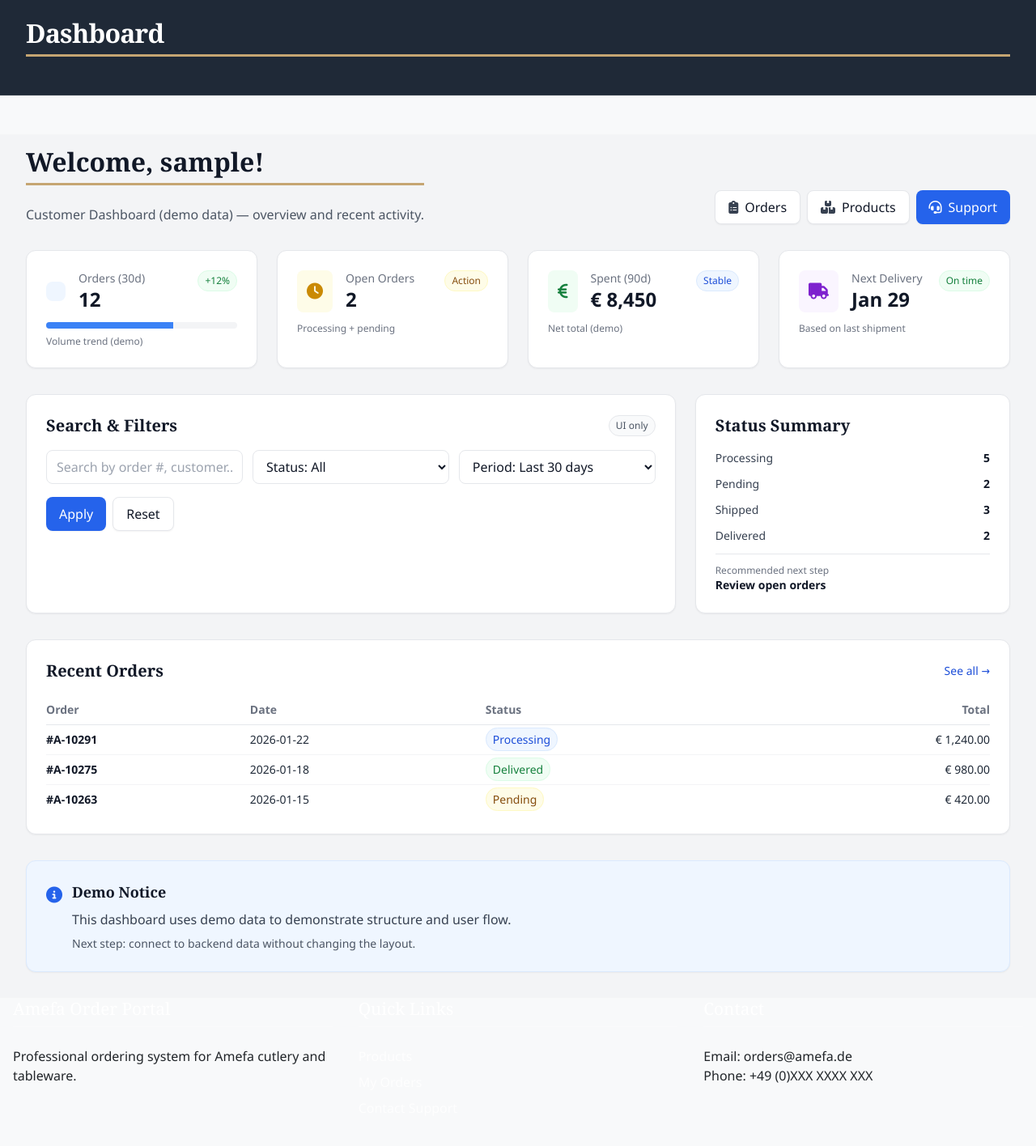
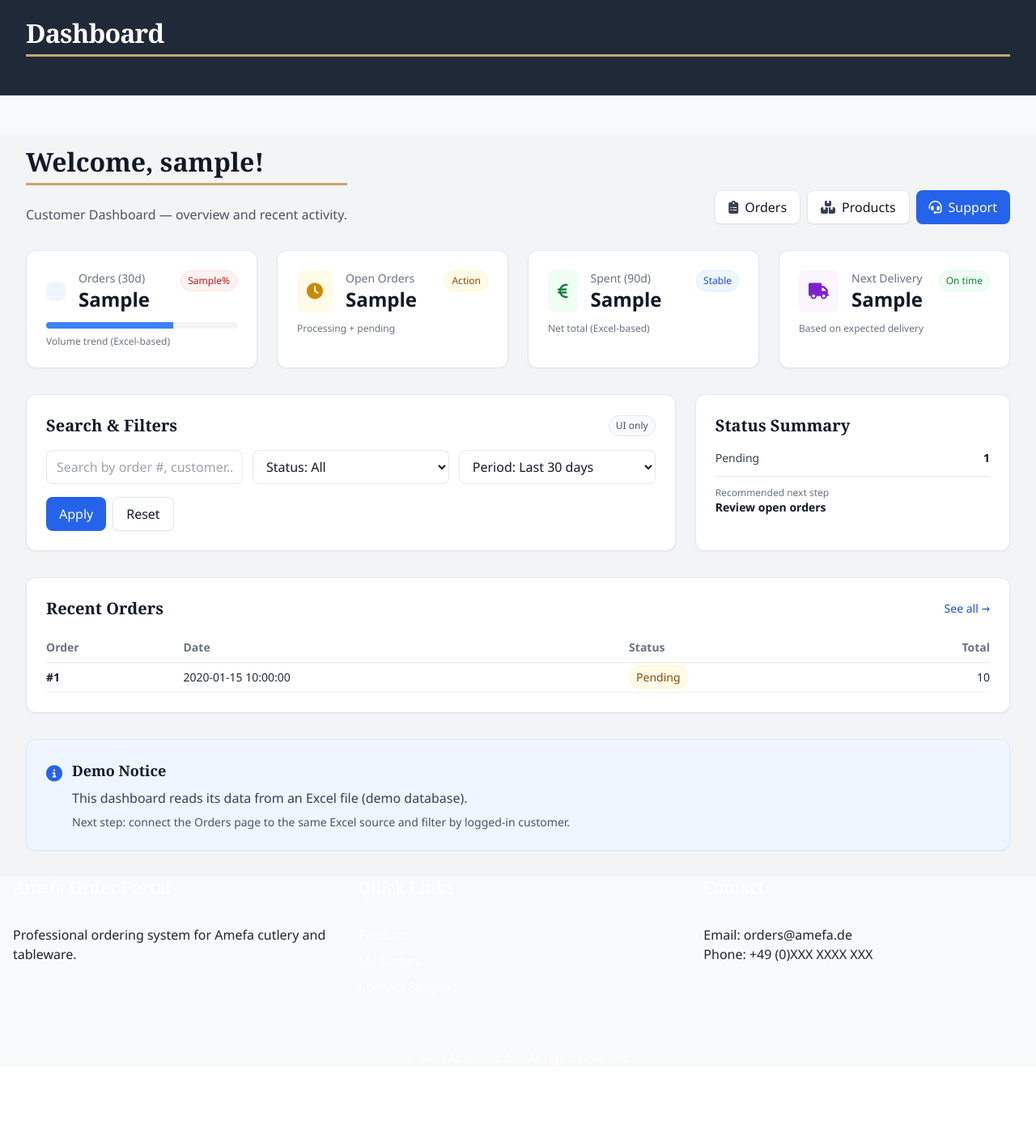
Before and after one commit to ejbeth/group-1_appliedanalytics, a Flask app: template Amefa Order Portal/templates/pages/dashboard.html in a window 1280 px wide. Shown: the part 801-2217 px from the top of the page at 81% size. After the commit the page ends 1989 px from the top, so only its background shows below. Run offline with Flask 3, Linux system fonts and the light colour scheme; the template is opened without the code that fills it: most values are stand-ins (such as "Sample title", 1, 10 or a date in 2020); some libraries are stand-ins or nearby versions.

Commit message:
Implemented Database "amefa_order_portal_demo_db_final_en

```diff
--- a/Amefa Order Portal/application.py
+++ b/Amefa Order Portal/application.py
@@ -1,8 +1,17 @@
 from flask import Flask, render_template, redirect, url_for, session, flash, request
 import os
+from openpyxl import load_workbook
+from datetime import datetime, timedelta
 
 app = Flask(__name__)
 app.secret_key = 'amefa-portal-secret-key-2024'  # Change this for production
+
+EXCEL_PATH = os.path.join(os.path.dirname(__file__), "amefa_order_portal_demo_db_final_en.xlsx")
+print("EXCEL_PATH =", EXCEL_PATH)
+print("EXCEL_EXISTS =", os.path.exists(EXCEL_PATH))
+
+SHEET_ORDERS = "Orders"                                # your sheet name
+SHEET_CUSTOMERS = "Customers"  # optional (only if you want per-customer filtering)
 
 # Debug: Show template structure
 print("=" * 50)
@@ -44,13 +53,187 @@
     flash('You have been logged out successfully.', 'info')
     return redirect(url_for('login'))
 
+def normalize(s):
+    return (str(s).strip().lower() if s is not None else "")
+
+def parse_eur(value):
+    if value is None:
+        return 0.0
+    if isinstance(value, (int, float)):
+        return float(value)
+
+    s = str(value).strip()
+    s = s.replace("€", "").replace("EUR", "").replace(" ", "")
+    s = s.replace(".", "").replace(",", ".")
+
+    try:
+        return float(s)
+    except Exception:
+        return 0.0
+
+def resolve_customer_id_from_username(username: str):
+    """
+    Map session username -> CustomerID using Customers sheet.
+    Tries matching against: CustomerID, CustomerName, Email (case-insensitive).
+    Returns customer_id or None.
+    """
+    if not username:
+        return None
+
+    u = normalize(username)
+
+    wb = load_workbook(EXCEL_PATH, data_only=True)
+    ws = wb[SHEET_CUSTOMERS]
+
+    # header map
+    headers = {}
+    for col in range(1, ws.max_column + 1):
+        name = ws.cell(row=1, column=col).value
+        if name:
+            headers[normalize(name)] = col
+
+    def col(name):
+        return headers.get(normalize(name))
+
+    c_id = col("CustomerID")
+    c_name = col("CustomerName")
+    c_email = col("Email")
+
+    customer_id = None
+    for r in range(2, ws.max_row + 1):
+        cid = ws.cell(r, c_id).value if c_id else None
+        cname = ws.cell(r, c_name).value if c_name else None
+        cemail = ws.cell(r, c_email).value if c_email else None
+
+        if u in (normalize(cid), normalize(cname), normalize(cemail)):
+            customer_id = str(cid)
+            break
+
+    wb.close()
+    return customer_id
+
 # Dashboard route
+def load_metrics_from_excel(customer_id=None):
+    wb = load_workbook(EXCEL_PATH, data_only=True)
+    ws = wb[SHEET_ORDERS]
+
+    # build header map (row 1)
+    headers = {}
+    for col in range(1, ws.max_column + 1):
+        name = ws.cell(row=1, column=col).value
+        if name:
+            headers[str(name).strip().lower()] = col
+
+    def col(name):
+        return headers.get(name.lower())
+
+    c_order_id = col("orderid")
+    c_date = col("orderdate")
+    c_customer = col("customerid")
+    c_status = col("status")
+    c_total = col("total")
+    c_delivery = col("expecteddelivery")
+
+    orders = []
+    for r in range(2, ws.max_row + 1):
+        oid = ws.cell(r, c_order_id).value if c_order_id else None
+        if not oid:
+            continue
+
+        cust = ws.cell(r, c_customer).value if c_customer else None
+        if customer_id and normalize(cust) != normalize(customer_id):
+            continue
+
+        date_val = ws.cell(r, c_date).value if c_date else None
+        status = ws.cell(r, c_status).value if c_status else "Unknown"
+        total_val = ws.cell(r, c_total).value if c_total else 0
+        deliv_val = ws.cell(r, c_delivery).value if c_delivery else None
+
+        # normalize money
+        total_num = parse_eur(total_val)
+
+        # normalize date
+        if isinstance(date_val, datetime):
+            date_str = date_val.strftime("%Y-%m-%d")
+        else:
+            date_str = str(date_val) if date_val else ""
+
+        orders.append({
+            "order_id": str(oid).replace("#", ""),
+            "date_raw": date_val,
+            "date": date_str,
+            "status": str(status),
+            "total_value": total_num,
+            "total": f"€ {total_num:,.2f}",
+            "delivery_raw": deliv_val,
+        })
+
+    # metrics
+    today = datetime.today()
+    last_30 = today - timedelta(days=30)
+    last_90 = today - timedelta(days=90)
+
+    def to_dt(v):
+        if isinstance(v, datetime):
+            return v
+        return None
+
+    orders_30d = 0
+    spent_90d = 0.0
+    status_counts = {}
+    open_orders = 0
+    next_delivery = None
+
+    for o in orders:
+        dt = to_dt(o["date_raw"])
+        if dt and dt >= last_30:
+            orders_30d += 1
+        if dt and dt >= last_90:
+            spent_90d += o["total_value"]
+
+        status_counts[o["status"]] = status_counts.get(o["status"], 0) + 1
+        if o["status"] in ("Processing", "Pending"):
+            open_orders += 1
+
+        ddt = to_dt(o["delivery_raw"])
+        if ddt and (next_delivery is None or ddt < next_delivery):
+            next_delivery = ddt
+
+    recent_orders = sorted(
+        orders,
+        key=lambda x: (to_dt(x["date_raw"]) or datetime.min),
+        reverse=True
+    )[:3]
+
+    metrics = {
+        "orders_30d": orders_30d,
+        "orders_30d_delta": None,
+        "open_orders": open_orders,
+        "spent_90d": f"€ {spent_90d:,.2f}",
+        "next_delivery": next_delivery.strftime("%b %d") if next_delivery else "—",
+        "status_counts": status_counts,
+        "recent_orders": recent_orders,
+    }
+
+    wb.close()
+    return metrics
+
 @app.route('/dashboard')
 def dashboard():
     if 'user_id' not in session:
         flash('Please login to access the dashboard.', 'error')
         return redirect(url_for('login'))
-    return render_template('pages/dashboard.html', username=session.get('username'))
+
+    username = session.get('username')
+    customer_id = resolve_customer_id_from_username(username)
+
+    metrics = load_metrics_from_excel(customer_id=customer_id)
+
+    return render_template(
+        'pages/dashboard.html',
+        username=session.get('username'),
+        metrics=metrics
+    )
 
 # Products route
 @app.route('/products')
--- a/Amefa Order Portal/templates/pages/dashboard.html
+++ b/Amefa Order Portal/templates/pages/dashboard.html
@@ -3,7 +3,7 @@
 {% block title %}Dashboard - Amefa Order Portal{% endblock %}
 
 {% block content %}
-<!-- Dashboard LIGHT (Tailwind) - compatível com application.css (site light) -->
+<!-- Dashboard LIGHT (Tailwind) - compatible with application.css (light site) -->
 <div class="bg-gray-100 min-h-screen w-full">
   <div class="mx-auto max-w-7xl px-4 pt-4 pb-8 sm:px-6 lg:px-8">
 
@@ -14,11 +14,11 @@
           Welcome, {{ username or 'User' }}!
         </h1>
         <p class="text-gray-600 mt-2">
-          Customer Dashboard (demo data) — overview and recent activity.
+          Customer Dashboard — overview and recent activity.
         </p>
       </div>
 
-      <!-- Local shortcuts (não substitui o NAV global) -->
+      <!-- Local shortcuts (does not replace global NAV) -->
       <div class="flex flex-wrap gap-2">
         <a href="{{ url_for('orders') }}"
            class="inline-flex items-center px-4 py-2 rounded-lg bg-white border border-gray-200 hover:bg-gray-50 transition-colors shadow-sm text-gray-900">
@@ -41,6 +41,7 @@
     <!-- KPI Cards -->
     <div class="grid grid-cols-1 md:grid-cols-2 lg:grid-cols-4 gap-6 mb-8">
 
+      <!-- Orders (30d) -->
       <div class="p-6 rounded-xl bg-white border border-gray-200 shadow-sm">
         <div class="flex items-start justify-between">
           <div class="flex items-center">
@@ -49,17 +50,36 @@
             </div>
             <div class="ml-4">
               <p class="text-gray-500 text-sm">Orders (30d)</p>
-              <p class="text-2xl font-bold text-gray-900">12</p>
+              <p class="text-2xl font-bold text-gray-900">{{ metrics.orders_30d }}</p>
             </div>
           </div>
-          <span class="text-xs px-2 py-1 rounded-full bg-green-50 text-green-700 border border-green-100">+12%</span>
+
+          {% set d = metrics.orders_30d_delta %}
+          {% if d is not none %}
+            {% if d >= 0 %}
+              <span class="text-xs px-2 py-1 rounded-full bg-green-50 text-green-700 border border-green-100">
+                +{{ d }}%
+              </span>
+            {% else %}
+              <span class="text-xs px-2 py-1 rounded-full bg-red-50 text-red-700 border border-red-100">
+                {{ d }}%
+              </span>
+            {% endif %}
+          {% else %}
+            <span class="text-xs px-2 py-1 rounded-full bg-gray-50 text-gray-600 border border-gray-200">
+              —
+            </span>
+          {% endif %}
         </div>
+
         <div class="mt-3 h-2 rounded-full bg-gray-100 overflow-hidden">
+          <!-- purely visual -->
           <div class="h-2 bg-blue-500 w-2/3"></div>
         </div>
-        <p class="text-gray-500 text-xs mt-2">Volume trend (demo)</p>
+        <p class="text-gray-500 text-xs mt-2">Volume trend (Excel-based)</p>
       </div>
 
+      <!-- Open Orders -->
       <div class="p-6 rounded-xl bg-white border border-gray-200 shadow-sm">
         <div class="flex items-start justify-between">
           <div class="flex items-center">
@@ -68,14 +88,17 @@
             </div>
             <div class="ml-4">
               <p class="text-gray-500 text-sm">Open Orders</p>
-              <p class="text-2xl font-bold text-gray-900">2</p>
+              <p class="text-2xl font-bold text-gray-900">{{ metrics.open_orders }}</p>
             </div>
           </div>
-          <span class="text-xs px-2 py-1 rounded-full bg-yellow-50 text-yellow-800 border border-yellow-100">Action</span>
+          <span class="text-xs px-2 py-1 rounded-full bg-yellow-50 text-yellow-800 border border-yellow-100">
+            Action
+          </span>
         </div>
         <p class="text-gray-500 text-xs mt-3">Processing + pending</p>
       </div>
 
+      <!-- Spent (90d) -->
       <div class="p-6 rounded-xl bg-white border border-gray-200 shadow-sm">
         <div class="flex items-start justify-between">
           <div class="flex items-center">
@@ -84,14 +107,17 @@
             </div>
             <div class="ml-4">
               <p class="text-gray-500 text-sm">Spent (90d)</p>
-              <p class="text-2xl font-bold text-gray-900">€ 8,450</p>
+              <p class="text-2xl font-bold text-gray-900">{{ metrics.spent_90d }}</p>
             </div>
           </div>
-          <span class="text-xs px-2 py-1 rounded-full bg-blue-50 text-blue-700 border border-blue-100">Stable</span>
+          <span class="text-xs px-2 py-1 rounded-full bg-blue-50 text-blue-700 border border-blue-100">
+            Stable
+          </span>
         </div>
-        <p class="text-gray-500 text-xs mt-3">Net total (demo)</p>
+        <p class="text-gray-500 text-xs mt-3">Net total (Excel-based)</p>
       </div>
 
+      <!-- Next Delivery -->
       <div class="p-6 rounded-xl bg-white border border-gray-200 shadow-sm">
         <div class="flex items-start justify-between">
           <div class="flex items-center">
@@ -100,12 +126,14 @@
             </div>
             <div class="ml-4">
               <p class="text-gray-500 text-sm">Next Delivery</p>
-              <p class="text-2xl font-bold text-gray-900">Jan 29</p>
+              <p class="text-2xl font-bold text-gray-900">{{ metrics.next_delivery }}</p>
             </div>
           </div>
-          <span class="text-xs px-2 py-1 rounded-full bg-green-50 text-green-700 border border-green-100">On time</span>
+          <span class="text-xs px-2 py-1 rounded-full bg-green-50 text-green-700 border border-green-100">
+            On time
+          </span>
         </div>
-        <p class="text-gray-500 text-xs mt-3">Based on last shipment</p>
+        <p class="text-gray-500 text-xs mt-3">Based on expected delivery</p>
       </div>
 
     </div>
@@ -113,7 +141,7 @@
     <!-- Search + Summary -->
     <div class="grid grid-cols-1 lg:grid-cols-3 gap-6 mb-8">
 
-      <!-- Search -->
+      <!-- Search (UI only) -->
       <div class="p-6 rounded-xl bg-white border border-gray-200 shadow-sm lg:col-span-2">
         <div class="flex items-center justify-between mb-4">
           <h2 class="text-xl font-bold text-gray-900">Search & Filters</h2>
@@ -144,12 +172,12 @@
 
         <div class="mt-4 flex gap-2">
           <button type="button"
-            onclick="alert('Demo only')"
+            onclick="alert('UI only')"
             class="px-4 py-2 rounded-lg bg-blue-600 hover:bg-blue-500 text-white shadow-sm">
             Apply
           </button>
           <button type="button"
-            onclick="alert('Demo only')"
+            onclick="alert('UI only')"
             class="px-4 py-2 rounded-lg bg-white border border-gray-200 hover:bg-gray-50 text-gray-900 shadow-sm">
             Reset
           </button>
@@ -159,19 +187,20 @@
       <!-- Summary -->
       <div class="p-6 rounded-xl bg-white border border-gray-200 shadow-sm">
         <h2 class="text-xl font-bold text-gray-900 mb-4">Status Summary</h2>
+
         <div class="space-y-3 text-sm">
+          {% if metrics.status_counts and metrics.status_counts|length > 0 %}
+            {% for status, count in metrics.status_counts.items() %}
               <div class="flex justify-between text-gray-700">
-            <span>Processing</span><span class="font-semibold text-gray-900">5</span>
+                <span>{{ status }}</span>
+                <span class="font-semibold text-gray-900">{{ count }}</span>
               </div>
-          <div class="flex justify-between text-gray-700">
-            <span>Pending</span><span class="font-semibold text-gray-900">2</span>
+            {% endfor %}
+          {% else %}
+            <div class="text-gray-600 text-sm">
+              No orders found for this customer yet.
             </div>
-          <div class="flex justify-between text-gray-700">
-            <span>Shipped</span><span class="font-semibold text-gray-900">3</span>
-          </div>
-          <div class="flex justify-between text-gray-700">
-            <span>Delivered</span><span class="font-semibold text-gray-900">2</span>
-          </div>
+          {% endif %}
 
           <div class="pt-3 border-t border-gray-200">
             <p class="text-gray-500 text-xs">Recommended next step</p>
@@ -201,38 +230,38 @@
               <th class="text-right py-2">Total</th>
             </tr>
           </thead>
+
           <tbody class="text-gray-800">
+            {% if metrics.recent_orders and metrics.recent_orders|length > 0 %}
+              {% for o in metrics.recent_orders %}
                 <tr class="border-b border-gray-100 hover:bg-gray-50">
-              <td class="py-2 font-semibold text-gray-900">#A-10291</td>
-              <td class="py-2">2026-01-22</td>
+                  <td class="py-2 font-semibold text-gray-900">#{{ o.order_id }}</td>
+                  <td class="py-2">{{ o.date }}</td>
                   <td class="py-2">
-                <span class="px-2 py-1 rounded-full bg-blue-50 text-blue-700 border border-blue-100">
-                  Processing
-                </span>
+                    {% if o.status == "Processing" %}
+                      <span class="px-2 py-1 rounded-full bg-blue-50 text-blue-700 border border-blue-100">Processing</span>
+                    {% elif o.status == "Delivered" %}
+                      <span class="px-2 py-1 rounded-full bg-green-50 text-green-700 border border-green-100">Delivered</span>
+                    {% elif o.status == "Pending" %}
+                      <span class="px-2 py-1 rounded-full bg-yellow-50 text-yellow-800 border border-yellow-100">Pending</span>
+                    {% elif o.status == "Shipped" %}
+                      <span class="px-2 py-1 rounded-full bg-purple-50 text-purple-700 border border-purple-100">Shipped</span>
+                    {% else %}
+                      <span class="px-2 py-1 rounded-full bg-gray-50 text-gray-700 border border-gray-200">{{ o.status }}</span>
+                    {% endif %}
                   </td>
-              <td class="py-2 text-right">€ 1,240.00</td>
+                  <td class="py-2 text-right">{{ o.total }}</td>
                 </tr>
-            <tr class="border-b border-gray-100 hover:bg-gray-50">
-              <td class="py-2 font-semibold text-gray-900">#A-10275</td>
-              <td class="py-2">2026-01-18</td>
-              <td class="py-2">
-                <span class="px-2 py-1 rounded-full bg-green-50 text-green-700 border border-green-100">
-                  Delivered
-                </span>
+              {% endfor %}
+            {% else %}
+              <tr>
+                <td colspan="4" class="py-6 text-center text-gray-600">
+                  No recent orders available.
                 </td>
-              <td class="py-2 text-right">€ 980.00</td>
               </tr>
-            <tr class="hover:bg-gray-50">
-              <td class="py-2 font-semibold text-gray-900">#A-10263</td>
-              <td class="py-2">2026-01-15</td>
-              <td class="py-2">
-                <span class="px-2 py-1 rounded-full bg-yellow-50 text-yellow-800 border border-yellow-100">
-                  Pending
-                </span>
-              </td>
-              <td class="py-2 text-right">€ 420.00</td>
-            </tr>
+            {% endif %}
           </tbody>
+
         </table>
       </div>
     </div>
@@ -244,10 +273,10 @@
         <div>
           <h3 class="text-lg font-semibold text-gray-900 mb-2">Demo Notice</h3>
           <p class="text-gray-700">
-            This dashboard uses demo data to demonstrate structure and user flow.
+            This dashboard reads its data from an Excel file (demo database).
           </p>
           <p class="text-gray-600 text-sm mt-2">
-            Next step: connect to backend data without changing the layout.
+            Next step: connect the Orders page to the same Excel source and filter by logged-in customer.
           </p>
         </div>
       </div>
```
Also changed, not shown: 1 other file. Lines whose indentation alone changed are shown as unchanged.
